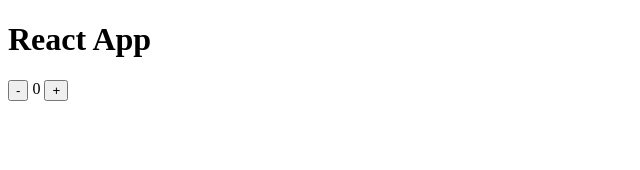
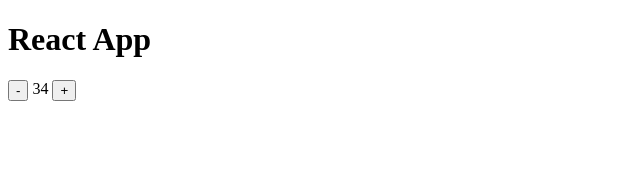
Before and after one commit to dracu-lah/react-essentials, a React (Vite) app in the folder react-quickstart/basics/: page / in a window 1280 px wide. Shown: the top 170 px of the page, without its empty margins (0-640 px from the left). Built offline with nearby package versions, Linux system fonts and the light colour scheme.

Commit message:
feat:added chapter 5

```diff
--- a/react-quickstart/basics/src/App.jsx
+++ b/react-quickstart/basics/src/App.jsx
@@ -2,6 +2,7 @@
 import Chapter2 from "./components/Chapter2"
 import Chapter3 from "./components/Chapter3"
 import Chapter4 from "./components/Chapter4"
+import Chapter5 from "./components/Chapter5"
 
 const App = () => {
   return (
@@ -13,7 +14,8 @@
         {/* <Chapter1 /> */}
         {/* <Chapter2 /> */}
         {/* <Chapter3 /> */}
-        <Chapter4 />
+        {/* <Chapter4 /> */}
+        <Chapter5 />
       </div>
     </div>
   )
--- /dev/null
+++ b/react-quickstart/basics/src/components/Chapter5/index.jsx
@@ -0,0 +1,27 @@
+import { useEffect } from "react"
+import { useState } from "react"
+
+const Chapter5 = () => {
+  const [value, setValue] = useState(0)
+  useEffect(() => {
+
+    setValue(34)
+  }, [])
+  return (
+    <div style={{ display: "flex", gap: 4 }}>
+      <button onClick={() => setValue(prev => prev - 1)}>
+        -
+      </button>
+
+      <div>
+
+        {value}
+      </div>
+      <button onClick={() => setValue(prev => prev + 1)}>
+        +
+      </button>
+    </div>
+  )
+}
+
+export default Chapter5
```
